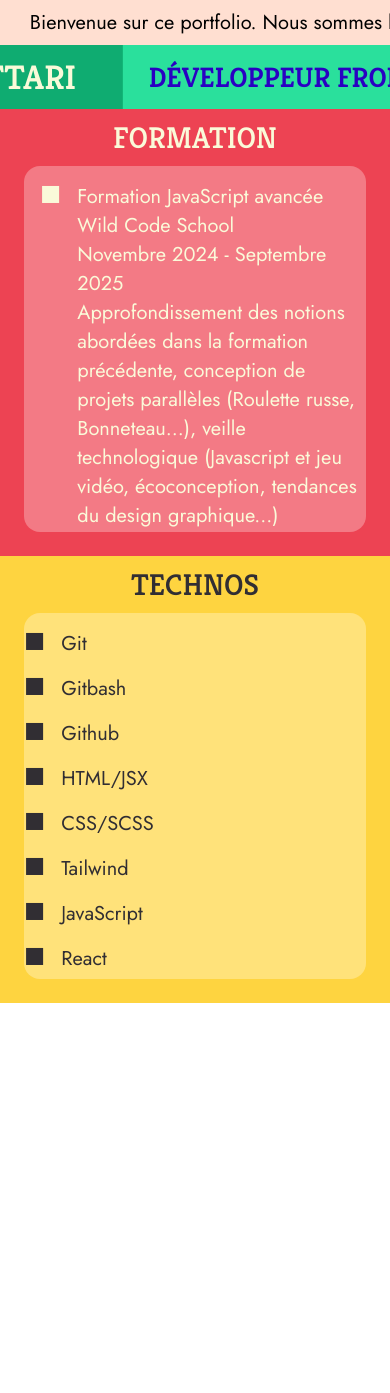
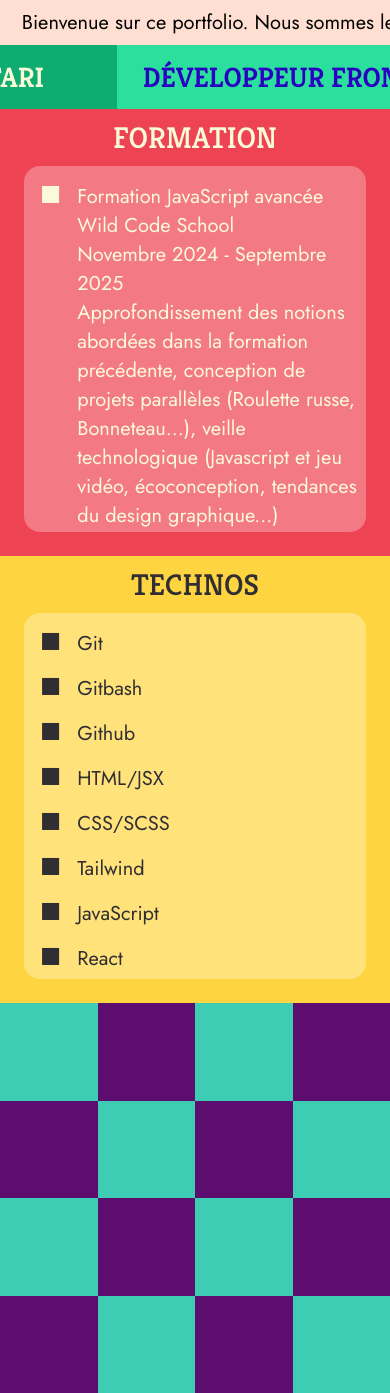
Before and after one commit to mguittari/my-portfolio, a React (Vite) app: page / in a window 390 px wide. Before the commit the page ends 1003 px from the top, so only its background shows below. Built offline with nearby package versions, Linux system fonts and the light colour scheme.

Commit message:
checkerboard ok and fix some css details

```diff
--- a/src/App.jsx
+++ b/src/App.jsx
@@ -2,6 +2,7 @@ import "./app.scss";
 import TopLightPinkBlock from "./components/TopLightPinkBlock/TopLightPinkBlock";
 import TitleBlock from "./components/TitleBloc/TitleBlock";
 import SkillsAndStudiesBlocks from "./components/SkillsAndStudiesBlocks/SkillsAndStudiesBlocks";
+import Checkerboard from "./components/Checkerboard/Checkerboard";
 
 function App() {
 	return (
@@ -9,6 +10,7 @@ function App() {
 			<TopLightPinkBlock />
 			<TitleBlock />
 			<SkillsAndStudiesBlocks />
+			<Checkerboard />
 		</main>
 	);
 }
--- /dev/null
+++ b/src/components/Checkerboard/Checkerboard.jsx
@@ -0,0 +1,33 @@
+import { useState } from "react";
+import styles from "./checkerboard.module.scss";
+import { useEffect } from "react";
+
+export default function Checkerboard() {
+	const [cellCount, setCellCount] = useState(16);
+
+	useEffect(() => {
+		const handleResize = () => {
+			// window.innerWidth est une propriété JavaScript qui retourne la largeur interne de la fenêtre du navigateur en pixels.
+			setCellCount(window.innerWidth >= 768 ? 32 : 16);
+		};
+
+		// window.addEventListener("resize", handleResize) → Exécute handleResize à chaque changement de taille.
+		window.addEventListener("resize", handleResize);
+		handleResize();
+
+		//  Pense à removeEventListener pour éviter les fuites mémoire en React. En React, toujours prévoir un return dans useEffect pour nettoyer.
+		return () => window.removeEventListener("resize", handleResize);
+	}, []);
+
+	const columns = cellCount === 32 ? 8 : 4; // 8 colonnes en grand écran, sinon 4
+	return (
+		<div className={styles.checkerboard}>
+			{Array.from({ length: cellCount }, (_, index) => (
+				<div
+					key={index}
+					className={`${styles.cell} ${index % 2 === (Math.floor(index / columns) % 2 ? 1 : 0) ? styles.blue : styles.purple}`}
+				/>
+			))}
+		</div>
+	);
+}
--- /dev/null
+++ b/src/components/Checkerboard/checkerboard.module.scss
@@ -0,0 +1,28 @@
+@use "../../styles/variables" as var;
+
+.checkerboard {
+    display: grid;
+    grid-template-columns: repeat(4, 1fr); /* 4 colonnes */
+    grid-template-rows: repeat(4, 1fr); /* 2 lignes */
+    width: 100vw;
+
+  }
+
+  .cell {
+    aspect-ratio: 1 / 1;
+  }
+
+  .blue {
+    background-color: var.$aquamarine;
+  }
+
+  .purple {
+    background-color: var.$dark-purple;
+  }
+
+  @media screen and (width > 768px){
+    .checkerboard{
+        grid-template-columns: repeat(8, 1fr);
+
+    }
+}
--- a/src/components/TitleBloc/titleBlock.module.scss
+++ b/src/components/TitleBloc/titleBlock.module.scss
@@ -47,6 +47,7 @@
 
 .my-name {
     color: var.$cream;
+    font-size: 28px;
 }
 
 .my-job {
@@ -59,7 +60,7 @@
         height: calc(4rem * 2);
     }
     .my-name, .my-job {
-        font-size: calc(34px * 2);
+        font-size: calc(28px * 2.3);
     }
     .slider-container{
         animation: slide 26s infinite linear;
--- a/src/ui/Block/block.module.scss
+++ b/src/ui/Block/block.module.scss
@@ -38,6 +38,7 @@
 }
 
 #skills-sub-container {
+    padding-left: 1rem;
     background-color: var.$light-yellow;
     color: var.$charcoal;
     li::before {
```
